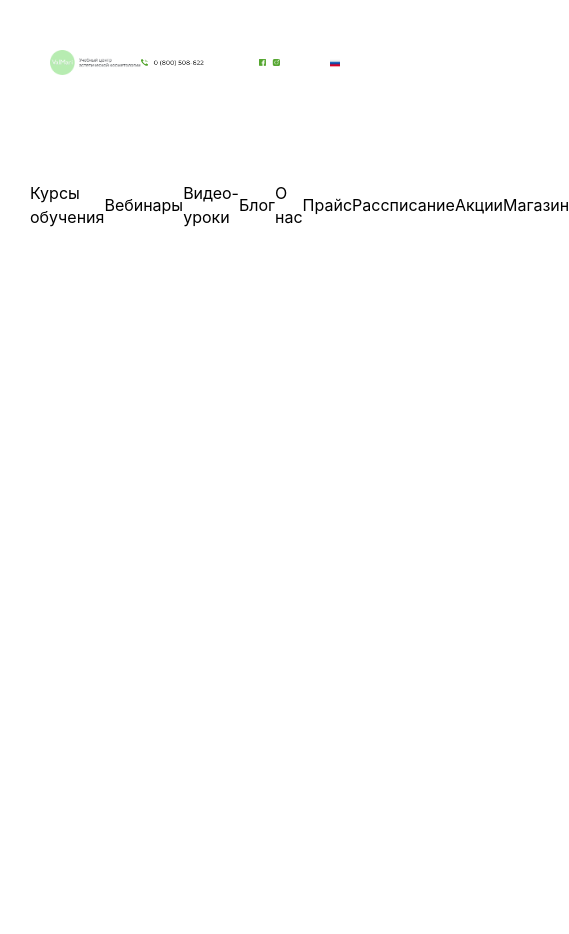
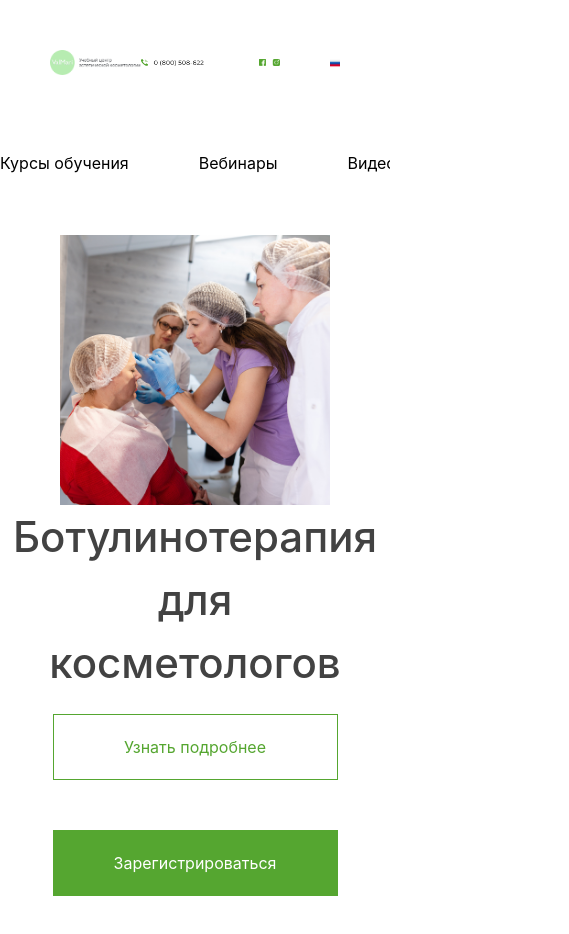
Before and after one commit to JM-2007-07/Home-Work-MFM, a website: page index.html in a window 390 px wide. Shown: the whole page, 569 px wide, since content can reach past the window. Before the commit the page ends 844 px from the top, so only its background shows below. Drawn offline with nearby package versions, Linux system fonts and the light colour scheme; files that its build step writes are made by us from their sources.

Commit message:
i bulding hero-section and i fixed bag in mobile version

```diff
--- a/index.html
+++ b/index.html
@@ -25,17 +25,34 @@
         </div>
              </div>
 
-             <nav class="flex justify-between p-[30px] items-center">
-                <a href="" class="hover:text-[green] hover:border-[1px] hover:border-solid hover:border-[#55A630] hover:w-[140px] hover:h-[40px] hover:text-center pt-[6px]">Курсы обучения</a>
-                <a href="" class="hover:text-[green] hover:border-[1px] hover:border-solid hover:border-[#55A630] hover:w-[140px] hover:h-[40px] hover:text-center pt-[6px]">Вебинары</a>
-                <a href="" class="hover:text-[green] hover:border-[1px] hover:border-solid hover:border-[#55A630] hover:w-[140px] hover:h-[40px] hover:text-center pt-[6px]">Видео-уроки</a>
-                <a href="" class="hover:text-[green] hover:border-[1px] hover:border-solid hover:border-[#55A630] hover:w-[140px] hover:h-[40px] hover:text-center pt-[6px]">Блог</a>
-                <a href="" class="hover:text-[green] hover:border-[1px] hover:border-solid hover:border-[#55A630] hover:w-[140px] hover:h-[40px] hover:text-center pt-[6px]">О нас</a>
-                <a href="" class="hover:text-[green] hover:border-[1px] hover:border-solid hover:border-[#55A630] hover:w-[140px] hover:h-[40px] hover:text-center pt-[6px]">Прайс</a>
-                <a href="" class="hover:text-[green] hover:border-[1px] hover:border-solid hover:border-[#55A630] hover:w-[140px] hover:h-[40px] hover:text-center pt-[6px]">Рассписание</a>
-                <a href="" class="hover:text-[green] hover:border-[1px] hover:border-solid hover:border-[#55A630] hover:w-[140px] hover:h-[40px] hover:text-center pt-[6px]">Акции</a>
-                <a href="" class="hover:text-[green] hover:border-[1px] hover:border-solid hover:border-[#55A630] hover:w-[140px] hover:h-[40px] hover:text-center pt-[6px]">Магазин</a>
+             <nav class="flex justify-between lg:p-[30px] items-center overflow-x-auto  gap-[70px]">
+                <a href="" class="hover:text-[green] hover:border-[1px] hover:border-solid hover:border-[#55A630] hover:w-[140px] hover:h-[40px] hover:text-center pt-[6px] shrink-0">Курсы обучения</a>
+                <a href="" class="hover:text-[green] hover:border-[1px] hover:border-solid hover:border-[#55A630] hover:w-[140px] hover:h-[40px] hover:text-center pt-[6px] shrink-0">Вебинары</a>
+                <a href="" class="hover:text-[green] hover:border-[1px] hover:border-solid hover:border-[#55A630] hover:w-[140px] hover:h-[40px] hover:text-center pt-[6px] shrink-0">Видео-уроки</a>
+                <a href="" class="hover:text-[green] hover:border-[1px] hover:border-solid hover:border-[#55A630] hover:w-[140px] hover:h-[40px] hover:text-center pt-[6px] shrink-0">Блог</a>
+                <a href="" class="hover:text-[green] hover:border-[1px] hover:border-solid hover:border-[#55A630] hover:w-[140px] hover:h-[40px] hover:text-center pt-[6px] shrink-0">О нас</a>
+                <a href="" class="hover:text-[green] hover:border-[1px] hover:border-solid hover:border-[#55A630] hover:w-[140px] hover:h-[40px] hover:text-center pt-[6px] shrink-0">Прайс</a>
+                <a href="" class="hover:text-[green] hover:border-[1px] hover:border-solid hover:border-[#55A630] hover:w-[140px] hover:h-[40px] hover:text-center pt-[6px] shrink-0">Рассписание</a>
+                <a href="" class="hover:text-[green] hover:border-[1px] hover:border-solid hover:border-[#55A630] hover:w-[140px] hover:h-[40px] hover:text-center pt-[6px] shrink-0">Акции</a>
+                <a href="" class="hover:text-[green] hover:border-[1px] hover:border-solid hover:border-[#55A630] hover:w-[140px] hover:h-[40px] hover:text-center pt-[6px] shrink-0">Магазин</a>
              </nav>
     </header>
+
+        <main>
+            <section>
+                <div class="flex justify-between p-[60px] items-center lg:flex-row flex-col-reverse">
+                    <div class="flex flex-col gap-y-[20px]">
+                        <h1 class="text-[42px] font-[500] text-[#424242] lg:text-start text-center">Ботулинотерапия <br>для косметологов</h1>
+                        <div class="flex items-center gap-[50px] lg:flex-row flex-col-reverse">
+                            <button class="w-[285px] h-[66px] bg-[#55A630] text-[white] ">Зарегистрироваться</button>
+                            <button class="w-[285px] h-[66px] text-[#55A630] bg-[white] border-[1px] border-solid border-[#55A630]">Узнать подробнее</button>
+                        </div>
+                    </div>
+                    <div>
+                        <img src="./iamge/Rectangle 125.png" alt="">
+                    </div>
+                </div>
+            </section>
+        </main>
 </body>
 </html>
```
Also changed, not shown: iamge/Rectangle 125.png (added).
